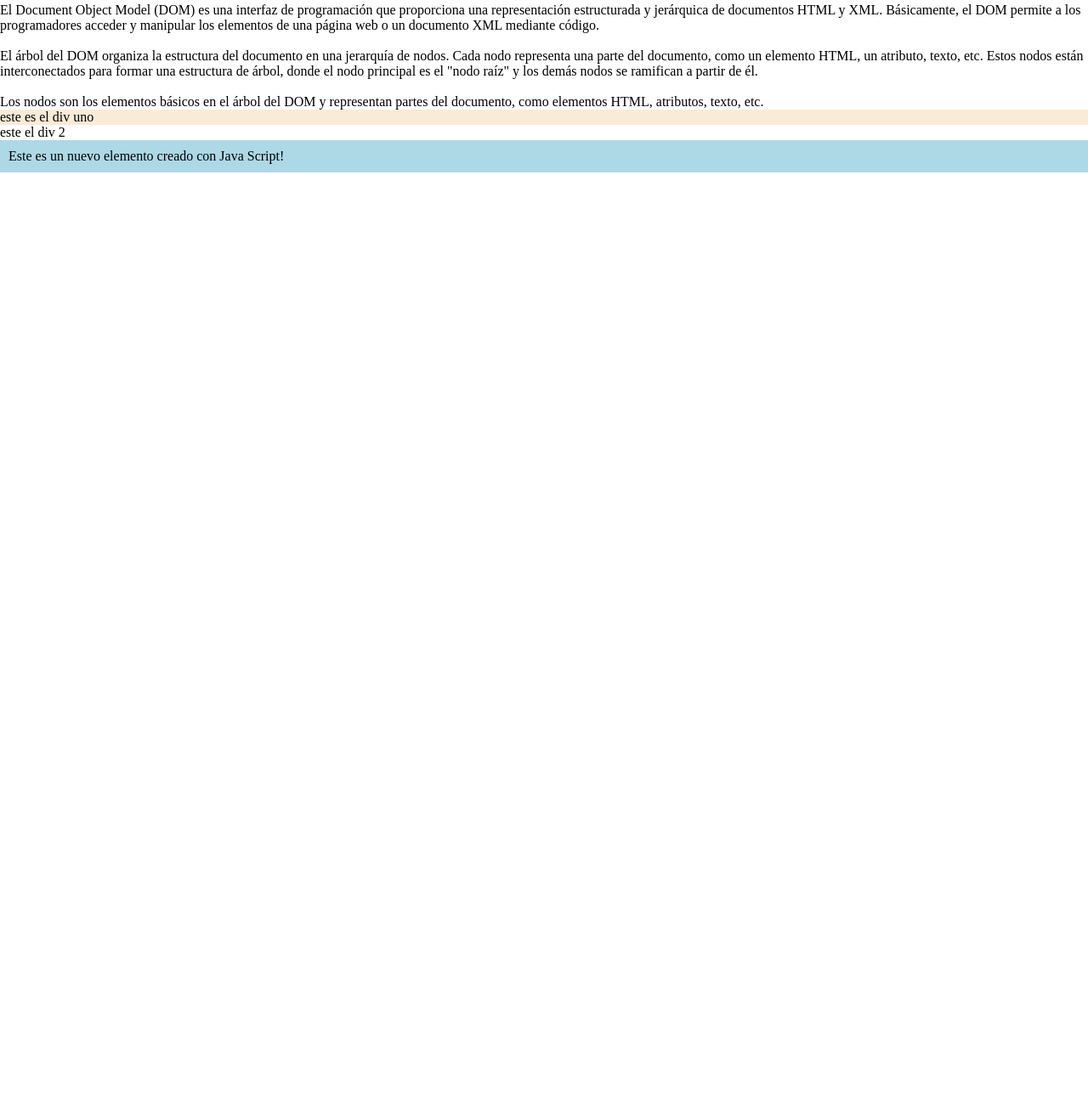
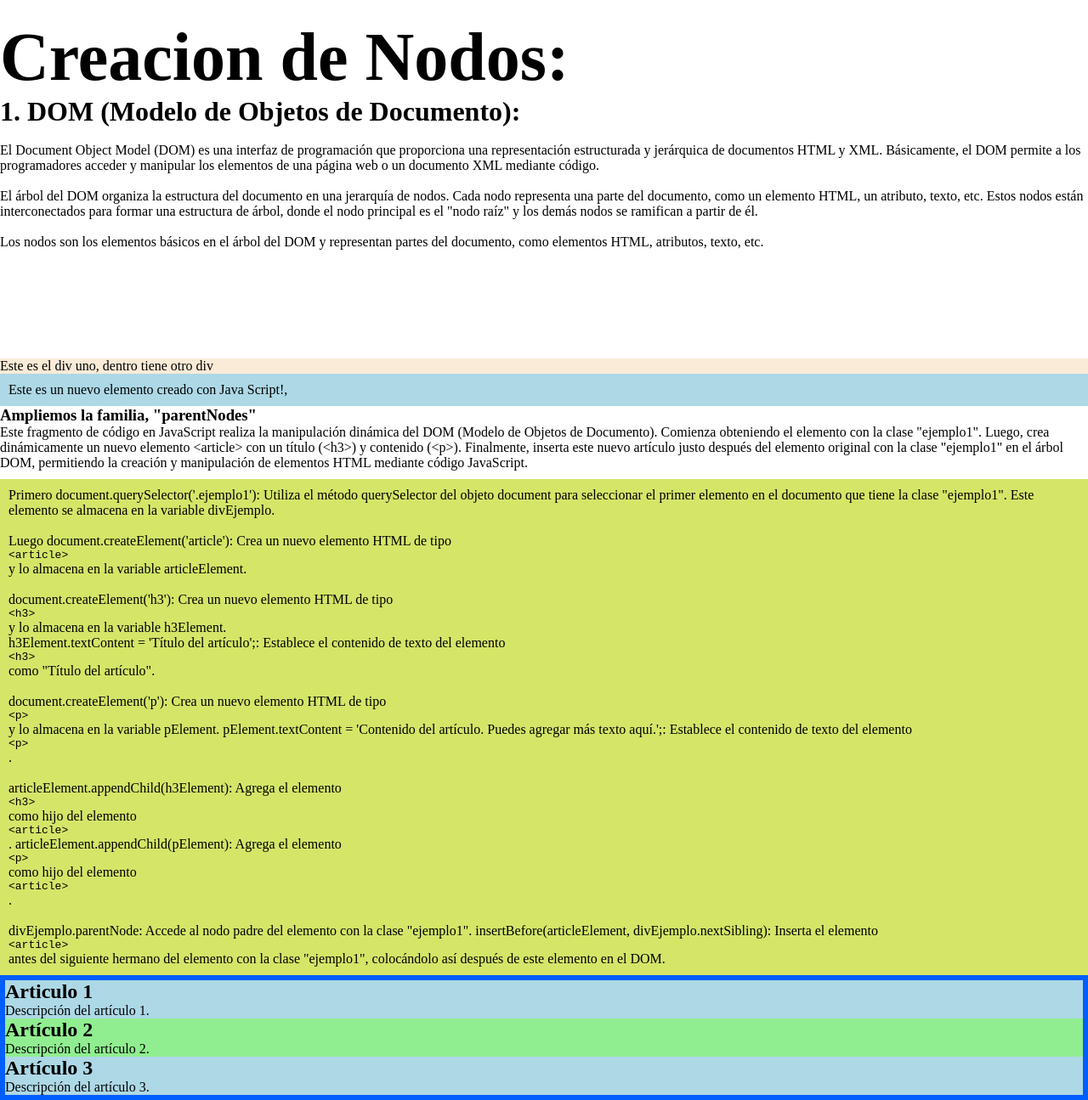
Before and after one commit to JonathanADB/Proyecto3, a plain HTML site: page index.html in a window 1280 px wide. Shown: the part 468-1763 px from the top of the page at 85% size. Before the commit the page ends 800 px from the top, so only its background shows below. Drawn offline with Linux system fonts and the light colour scheme.

Commit message:
agrego mas elemtos

```diff
--- a/index.html
+++ b/index.html
@@ -7,6 +7,8 @@
     <title>Creación y acceso a Nodos</title>
 </head>
 <body>
+
+
      <header>
         <p>Entender la creación y acceso a nodos es fundamental en el desarrollo web, especialmente cuando trabajas con el Modelo de Objeto de Documento (DOM) en HTML y JavaScript. </p>
 
@@ -14,18 +16,42 @@
 
     <main>
         <section class="creacion">
+
+              <article class="introduction">
                 <h2>Creacion de Nodos:</h2>
                 <h5>1. DOM (Modelo de Objetos de Documento):</h5>
                 <br><p>El Document Object Model (DOM) es una interfaz de programación que proporciona una representación estructurada y jerárquica de documentos HTML y XML. Básicamente, el DOM permite a los programadores acceder y manipular los elementos de una página web o un documento XML mediante código.</p>
                 <br><p>El árbol del DOM organiza la estructura del documento en una jerarquía de nodos. Cada nodo representa una parte del documento, como un elemento HTML, un atributo, texto, etc. Estos nodos están interconectados para formar una estructura de árbol, donde el nodo principal es el "nodo raíz" y los demás nodos se ramifican a partir de él.</p>
                 <br><p>Los nodos son los elementos básicos en el árbol del DOM y representan partes del documento, como elementos HTML, atributos, texto, etc.</p>
+              </article>
 
-               <div class="ejemplo1">este es el div uno</div>
-               <div class="ejemplo2">este el div 2</div>
+               <div class="ejemplo1">Este es el div uno, dentro tiene otro div </div>
 
 
+                 <article class="expArt1">
+                            <p>Primero document.querySelector('.ejemplo1'): Utiliza el método querySelector del objeto document para seleccionar el primer elemento en el documento que tiene la clase "ejemplo1". Este elemento se almacena en la variable divEjemplo.</p>
+                        <br><p>Luego document.createElement('article'): Crea un nuevo elemento HTML de tipo <xmp><article> </xmp> y lo almacena en la variable articleElement. </p>
+                            <br><p> document.createElement('h3'): Crea un nuevo elemento HTML de tipo <xmp><h3></xmp> y lo almacena en la variable h3Element.
+                            <br><p> h3Element.textContent = 'Título del artículo';: Establece el contenido de texto del elemento <xmp><h3></xmp> como "Título del artículo".</p>
+                                <br><p>    document.createElement('p'): Crea un nuevo elemento HTML de tipo <xmp><p></xmp> y lo almacena en la variable pElement.
+                                    pElement.textContent = 'Contenido del artículo. Puedes agregar más texto aquí.';: Establece el contenido de texto del elemento <xmp><p></xmp>. </p>
+                            <br><p>    articleElement.appendChild(h3Element): Agrega el elemento <xmp><h3></xmp> como hijo del elemento <xmp><article></xmp>.
+                                articleElement.appendChild(pElement): Agrega el elemento <xmp><p></xmp> como hijo del elemento <xmp><article></xmp>.</p>
+                            <br><p>divEjemplo.parentNode: Accede al nodo padre del elemento con la clase "ejemplo1".
+                                insertBefore(articleElement, divEjemplo.nextSibling): Inserta el elemento <xmp><article></xmp> antes del siguiente hermano del elemento con la clase "ejemplo1", colocándolo así después de este elemento en el DOM.</p>
+
+                </article>
+
+                <article class="ANDRES"></article>
         </section>
+
+
+
     </main>
+
+<section></section>
+
+
 <script src="script.js"></script>
 </body>
 </html>
--- a/script.js
+++ b/script.js
@@ -1,12 +1,13 @@
 "use strict"
+
 //Creamos un nuevo elemento div
 let nuevoElemento = document.createElement("div");
 
 //agregar contenido al nuevo elemento div
-nuevoElemento.textContent = "Este es un nuevo elemento creado con Java Script!";
+nuevoElemento.textContent = "Este es un nuevo elemento creado con Java Script!,";
 
 //obtener el contenedor con la clase "ejemplo1"
-let contenedor = document.querySelector(".ejemplo2");
+let contenedor = document.querySelector(".ejemplo1");
 
 //Agregar el nuevo contenedor
 contenedor.appendChild(nuevoElemento);
@@ -16,4 +17,99 @@ nuevoElemento.style.backgroundColor = "lightblue";
 nuevoElemento.style.padding = "10px";
 
 
-//cre
+//ejemplo2 parentNode
+//obtenemos el elemento con la clase "ejemplo1"
+let divEjemplo =document.querySelector('.ejemplo1');
+
+//creamos un elemento <article>
+let articleElement = document.createElement('article');
+
+//creamos un elemento <h3>;
+let h3Element = document.createElement('h3');
+h3Element.textContent = 'Ampliemos la familia, "parentNodes"';
+
+//creamos un elemento <p>
+let pElement = document.createElement('p');
+pElement.textContent = 'Este fragmento de código en JavaScript realiza la manipulación dinámica del DOM (Modelo de Objetos de Documento). Comienza obteniendo el elemento con la clase "ejemplo1". Luego, crea dinámicamente un nuevo elemento <article> con un título (<h3>) y contenido (<p>). Finalmente, inserta este nuevo artículo justo después del elemento original con la clase "ejemplo1" en el árbol DOM, permitiendo la creación y manipulación de elementos HTML mediante código JavaScript.';
+
+
+//Agregamos el <h3> y <p> al <article>
+articleElement.appendChild(h3Element);
+articleElement.appendChild(pElement);
+
+//Agrega el <article> debajo del div con la clase "ejemplo1"
+divEjemplo.parentNode.insertBefore(articleElement, divEjemplo.nextSibling);
+
+
+
+
+
+
+
+//ejemplo usando todo
+//primero creo  el div pa no liarme
+
+let listaArticulosDiv = document.createElement('div');
+listaArticulosDiv.id = 'listaArticulos';
+
+// Crear y agregar el primer artículo
+let articulo1 = document.createElement('article');
+let h2_1 = document.createElement('h2');
+h2_1.textContent = 'Articulo 1';
+let p_1 = document.createElement('p');
+p_1.textContent = 'Descripción del artículo 1.';
+articulo1.appendChild(h2_1);
+articulo1.appendChild(p_1);
+listaArticulosDiv.appendChild(articulo1);
+
+// Crear y agregar el segundo artículo
+let articulo2 = document.createElement('article');
+let h2_2 = document.createElement('h2');
+h2_2.textContent = 'Artículo 2';
+let p_2 = document.createElement('p');
+p_2.textContent = 'Descripción del artículo 2.';
+articulo2.appendChild(h2_2);
+articulo2.appendChild(p_2);
+listaArticulosDiv.appendChild(articulo2);
+
+// Crear y agregar el tercer artículo
+let articulo3 = document.createElement('article');
+let h2_3 = document.createElement('h2');
+h2_3.textContent = 'Artículo 3';
+let p_3 = document.createElement('p');
+p_3.textContent = 'Descripción del artículo 3.';
+articulo3.appendChild(h2_3);
+articulo3.appendChild(p_3);
+listaArticulosDiv.appendChild(articulo3);
+
+//ahora agregamos el contenedor div al html
+document.body.appendChild(listaArticulosDiv);
+
+//obtenemos  otro elemento para poner el div
+let ANDRES = document.querySelector('.ANDRES');
+
+//agregamos listaArticulos al footer
+    ANDRES.appendChild(listaArticulosDiv);
+
+
+
+    //ejemplo chill.nodes
+    let hijosDeLista = listaArticulosDiv.childNodes;
+
+    //iteramos a traves de los nodos hijos
+    for(let i = 0; i < hijosDeLista.length; i++){
+        //verificar si el nodo es un elemento
+        if(hijosDeLista[i].nodeType === 1){
+            //le hacemos algo a cada nodo hijo
+
+            //ejemplo cambiar el color de fondo
+            if (i % 2 === 0){
+                hijosDeLista[i].style.backgroundColor = 'lightblue';
+            } else {
+                hijosDeLista[i].style.backgroundColor = 'lightgreen';
+            }
+        }
+
+}
+
+section.insertAdjacentHTML('beforeend','<h3>Esto es un titulo inventado</h3>')
--- a/style.css
+++ b/style.css
@@ -16,7 +16,35 @@ header p {
     font-size: 4rem;
 }
 
+.introduction{
+    height: 25rem;
+    margin-top: 5rem;
+
+    font-size: 1rem;
+}
+
+
+.introduction h2 {
+    font-size: 5rem;
+}
+.introduction h5 {
+    font-size: 2rem;
+}
+/*aqui empieza otro articulo*/
 .ejemplo1 {
     background-color: antiquewhite;
 
 }
+
+
+
+
+.expArt1{
+    background-color: #d5e568;
+    padding: 10px;
+    margin-top: 10px
+}
+
+.ANDRES {
+    border: 0.4rem solid rgb(0, 94, 255);
+}
```
Lines whose indentation alone changed are shown as unchanged.
